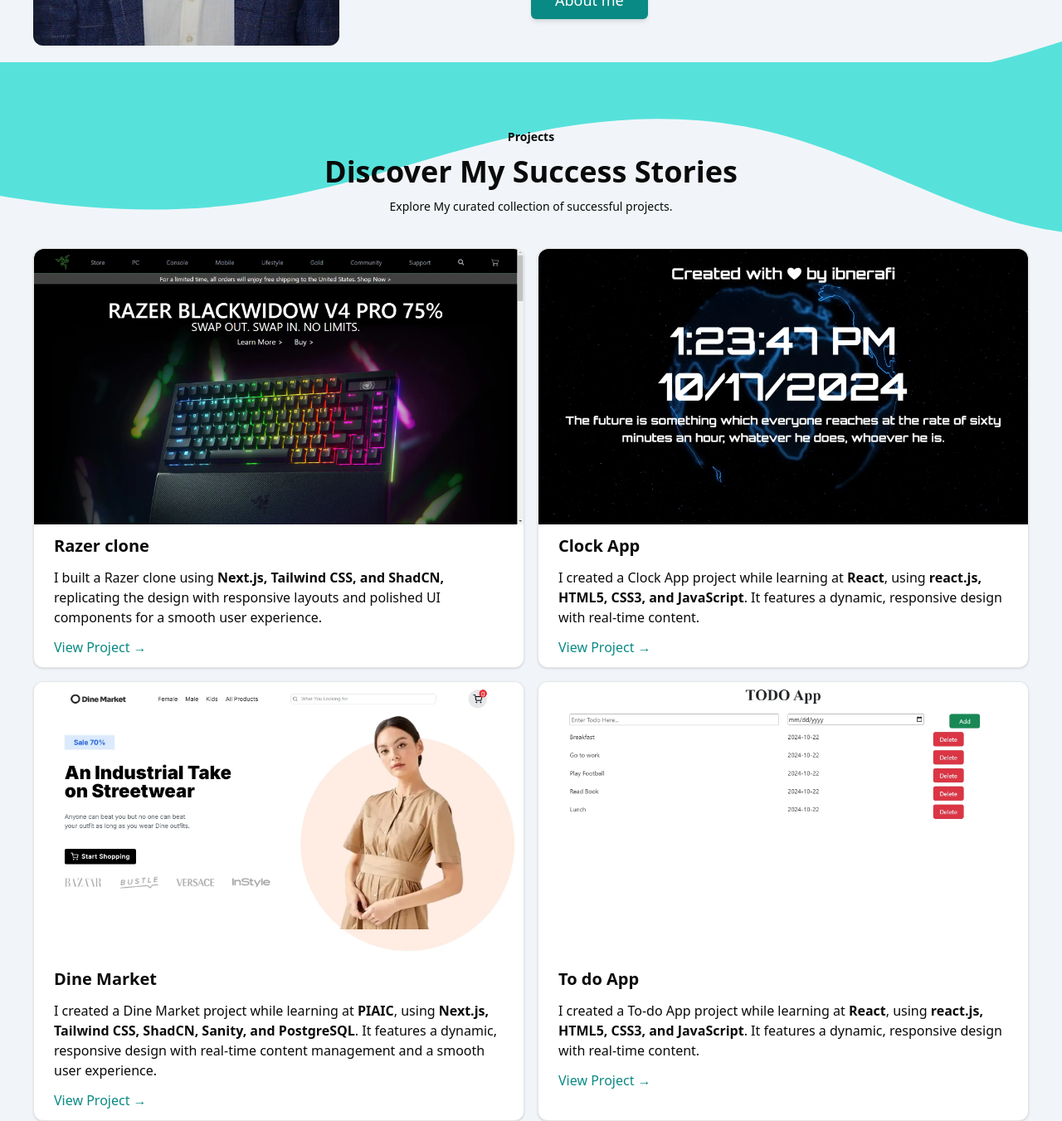
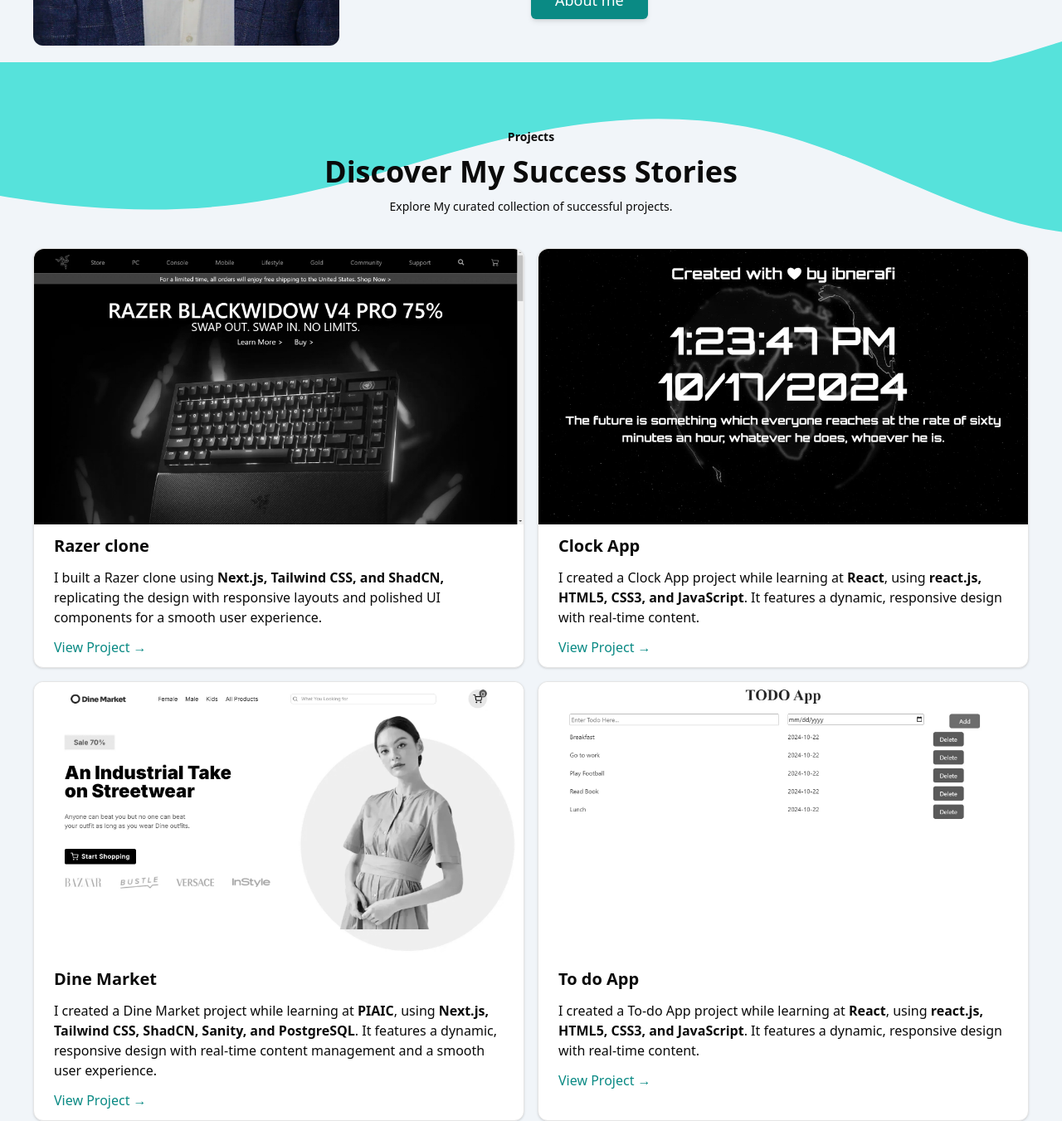
Before and after one commit to iamasadshah/iamasadshah-ibnerafi, a Next.js app: page / in a window 1280 px wide. Shown: the part 1882-3233 px from the top of the page at 83% size. Built offline with nearby package versions, Linux system fonts and the light colour scheme.

Commit message:
bugs fixes

```diff
--- a/src/app/about-me/page.tsx
+++ b/src/app/about-me/page.tsx
@@ -25,7 +25,7 @@
               alt="Profile Picture"
               width={150}
               height={150}
-              className="object-cover w-full h-full mt-2"
+              className="object-cover w-full h-full"
             />
           </motion.div>
           <h1 className="text-3xl font-bold text-gray-800 mt-4">Asad Shah</h1>
--- a/src/app/components/Projects.tsx
+++ b/src/app/components/Projects.tsx
@@ -22,13 +22,13 @@
       </div>
 
       <div className="grid grid-cols-1 gap-4 md:grid-cols-2 px-4 lg:px-10">
-        <Card className="project-card flex flex-col items-center text-center space-y-3 pb-3 lg:items-start lg:text-start">
+        <Card className="project-card flex flex-col  items-center text-center space-y-3 pb-3 lg:items-start lg:text-start">
           <Image
             src={"/razer-clone.webp"}
             alt="project one"
             width={300}
             height={300}
-            className="w-full rounded-t-xl transition-transform transform  hover:saturate-150 duration-300"
+            className="w-full rounded-t-xl transition-transform filter grayscale hover:grayscale-0 transform  hover:saturate-150 duration-300"
           />
           <h1 className="text-lg lg:text-xl font-bold project-title">
             Razer clone
@@ -41,6 +41,7 @@
           </p>
           <Link
             href={"https://razer-clone-gold.vercel.app"}
+            rel="noopener noreferrer"
             className="text-primary1 px-3 lg:px-6"
           >
             View Project &rarr;
@@ -53,7 +54,7 @@
             alt="project one"
             width={300}
             height={300}
-            className="w-full rounded-t-xl transition-transform transform  hover:saturate-150 duration-300"
+            className="w-full rounded-t-xl transition-transform transform filter grayscale hover:grayscale-0 hover:saturate-150 duration-300"
           />
           <h1 className="project-title text-lg lg:text-xl font-bold">
             Clock App
@@ -65,6 +66,7 @@
           </p>
           <Link
             href={"https://simple-clock-react.vercel.app/"}
+            rel="noopener noreferrer"
             className="text-primary1 px-3 lg:px-6"
           >
             View Project &rarr;
@@ -77,7 +79,7 @@
             alt="project one"
             width={300}
             height={300}
-            className="w-full rounded-t-xl transition-transform transform  hover:saturate-150 duration-300"
+            className="w-full rounded-t-xl transition-transform transform filter grayscale hover:grayscale-0 hover:saturate-150 duration-300"
           />
           <h1 className="project-title text-lg lg:text-xl font-bold">
             Dine Market
@@ -90,6 +92,7 @@
           </p>
           <Link
             href={"https://piaic-q2-project.vercel.app"}
+            rel="noopener noreferrer"
             className="text-primary1 px-3 lg:px-6"
           >
             View Project &rarr;
@@ -102,7 +105,7 @@
             alt="project one"
             width={300}
             height={300}
-            className="w-full rounded-t-xl transition-transform transform  hover:saturate-150 duration-300"
+            className="w-full rounded-t-xl transition-transform transform filter grayscale hover:grayscale-0 hover:saturate-150 duration-300"
           />
           <h1 className="project-title text-lg lg:text-xl font-bold">
             To do App
@@ -114,6 +117,7 @@
           </p>
           <Link
             href={"https://todo-app-ebon-gamma.vercel.app/"}
+            rel="noopener noreferrer"
             className="text-primary1 px-3 lg:px-6"
           >
             View Project &rarr;
--- a/src/app/contact/page.tsx
+++ b/src/app/contact/page.tsx
@@ -9,16 +9,20 @@
     message: "",
   });
 
-  const handleChange = (e: any) => {
+  // Typed handleChange function
+  const handleChange = (
+    e: React.ChangeEvent<HTMLInputElement | HTMLTextAreaElement>
+  ) => {
     const { name, value } = e.target;
     setFormData((prev) => ({ ...prev, [name]: value }));
   };
 
-  const handleSubmit = (e: any) => {
+  // Typed handleSubmit function
+  const handleSubmit = (e: React.FormEvent<HTMLFormElement>) => {
     e.preventDefault();
     const { name, email, message } = formData;
 
-    const mailtoLink = `mailto:your-email@example.com?subject=Contact from ${name}&body=${encodeURIComponent(
+    const mailtoLink = `mailto:asadibnerafi@gmail.com?subject=Contact from ${name}&body=${encodeURIComponent(
       message
     )} (Email: ${email})`;
 
```
